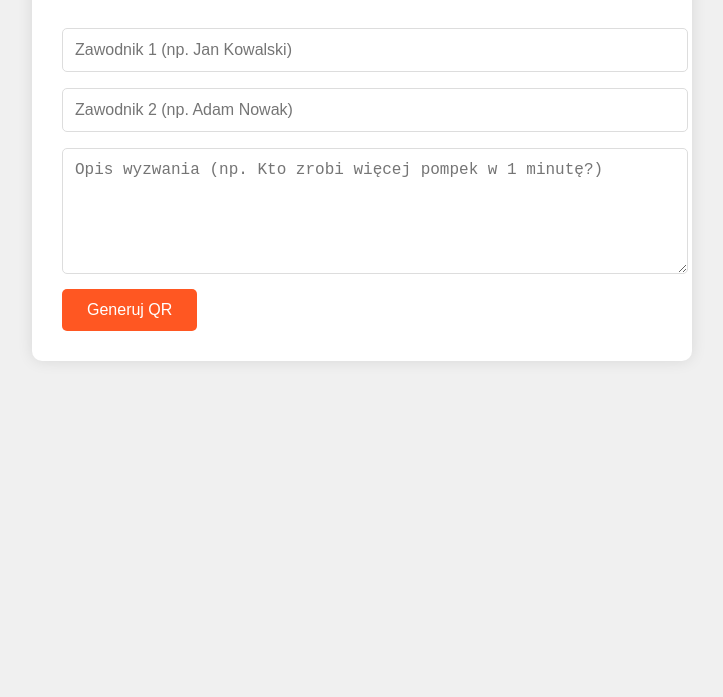
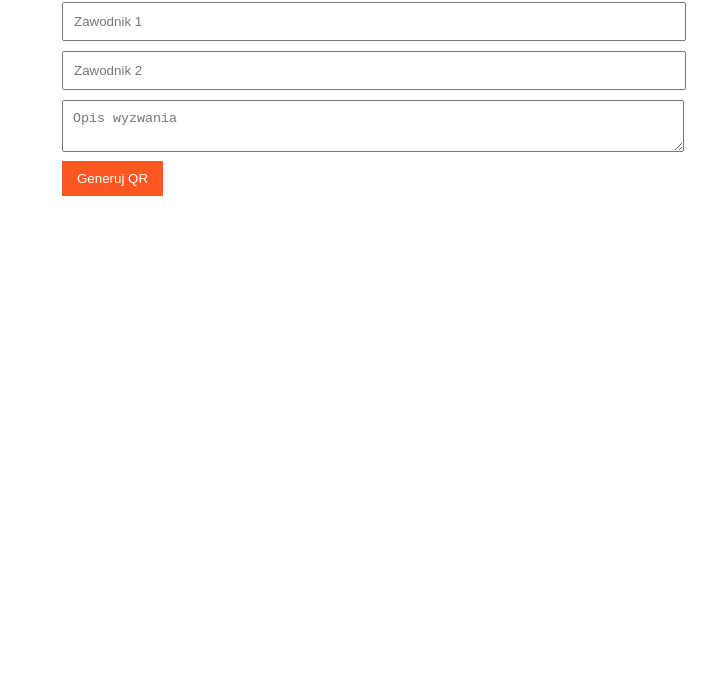
Before and after one commit to stoopidlystrong/qr, a plain HTML site: page challange.html in a window 1280 px wide. Shown: the part 103-800 px from the top of the page, without its empty margins (278-1001 px from the left). Drawn offline with Linux system fonts and the light colour scheme.

Commit message:
Update challange.html

```diff
--- a/challange.html
+++ b/challange.html
@@ -1,40 +1,35 @@
 <!DOCTYPE html>
 <html>
 <head>
-    <title>Generator Zakładów | Stoopidly Strong</title>
-    <link rel="stylesheet" href="style.css">
+    <title>Generator Zakładów</title>
+    <style>
+        body { font-family: Arial, sans-serif; max-width: 600px; margin: 0 auto; padding: 20px; }
+        input, textarea { width: 100%; padding: 10px; margin: 5px 0; }
+        button { background: #ff5722; color: white; border: none; padding: 10px 15px; cursor: pointer; }
+        #qrResult { margin-top: 20px; text-align: center; }
+    </style>
     <script src="https://cdn.rawgit.com/davidshimjs/qrcodejs/gh-pages/qrcode.min.js"></script>
 </head>
 <body>
-    <div class="container">
-        <h1>🏋️‍♂️ Stwórz Zakład!</h1>
-        <input type="text" id="player1" placeholder="Zawodnik 1 (np. Jan Kowalski)" required>
-        <input type="text" id="player2" placeholder="Zawodnik 2 (np. Adam Nowak)" required>
-        <textarea id="challenge" placeholder="Opis wyzwania (np. Kto zrobi więcej pompek w 1 minutę?)" required></textarea>
-        <button onclick="generateChallenge()">Generuj QR</button>
+    <h1>Stwórz Zakład</h1>
+    <input type="text" id="player1" placeholder="Zawodnik 1">
+    <input type="text" id="player2" placeholder="Zawodnik 2">
+    <textarea id="challenge" placeholder="Opis wyzwania"></textarea>
+    <button onclick="generateQR()">Generuj QR</button>
     <div id="qrResult"></div>
-    </div>
 
     <script>
-        function generateChallenge() {
-            const player1 = document.getElementById("player1").value;
-            const player2 = document.getElementById("player2").value;
-            const challenge = document.getElementById("challenge").value;
+    function generateQR() {
+        const player1 = encodeURIComponent(document.getElementById("player1").value);
+        const player2 = encodeURIComponent(document.getElementById("player2").value);
+        const challenge = encodeURIComponent(document.getElementById("challenge").value);
 
-            if (!player1 || !player2 || !challenge) {
-                alert("Wypełnij wszystkie pola!");
-                return;
-            }
+        const baseUrl = window.location.href.split('/').slice(0, 3).join('/') + '/';
+        const challengeUrl = `${baseUrl}challenge.html?p1=${player1}&p2=${player2}&c=${challenge}`;
 
-            // Zakoduj dane w URL
-            const baseUrl = window.location.href.replace("index.html", "");
-            const challengeUrl = `${baseUrl}challenge.html?player1=${encodeURIComponent(player1)}&player2=${encodeURIComponent(player2)}&challenge=${encodeURIComponent(challenge)}`;
-
-            // Wyświetl QR
         document.getElementById("qrResult").innerHTML = `
-                <h3>${player1} vs ${player2}</h3>
             <div id="qrcode"></div>
-                <p>Zeskanuj kod, aby zobaczyć wyzwanie!</p>
+            <p>Zeskanuj kod QR</p>
         `;
         new QRCode(document.getElementById("qrcode"), challengeUrl);
     }
```
Lines whose indentation alone changed are shown as unchanged.
